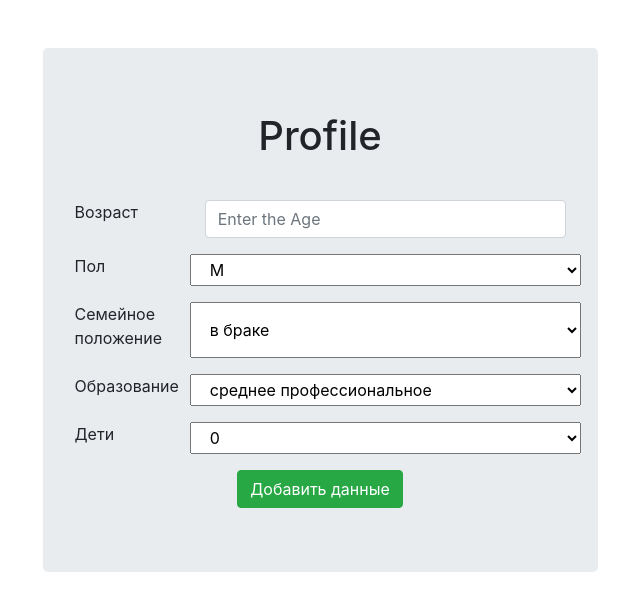
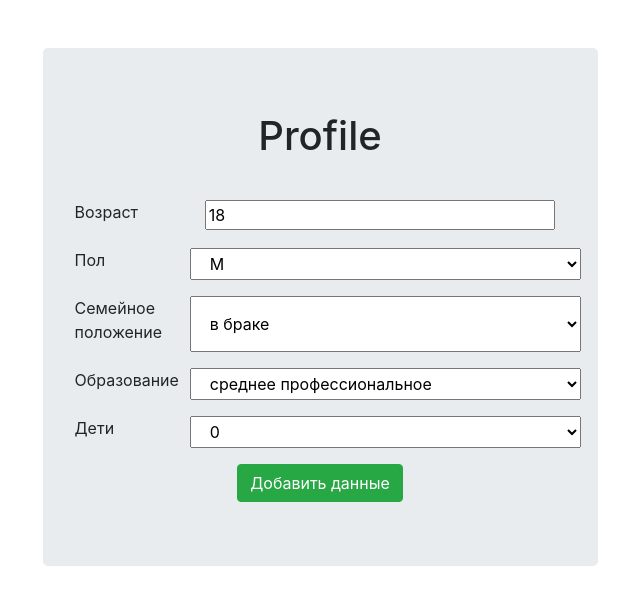
Before and after one commit to gavrushhha/OCRV, a Django app: page /render_profile/ in a window 1280 px wide. Shown: the part 158-769 px from the top of the page, without its empty margins (320-960 px from the left). Run offline with Django 3.2, Linux system fonts and the light colour scheme; some libraries are stand-ins or nearby versions.

Commit message:
fix profile view

```diff
--- a/src/ticketinfo/templates/profile.html
+++ b/src/ticketinfo/templates/profile.html
@@ -12,7 +12,7 @@
             <div class="form-group row">
                 <label class='col-6 col-sm-3' for="name">Возраст</label>
                 <div class='col-6 col-sm-9'>
-                    <input type="integer" class="form-control" id="age" placeholder='Enter the Age' name="age">
+                    <input type="number" step="1" min="1" max="100" value="18" id="age" name="age" style="width: 350px; height: 30px;"/>
                 </div>
             </div>
 
```
